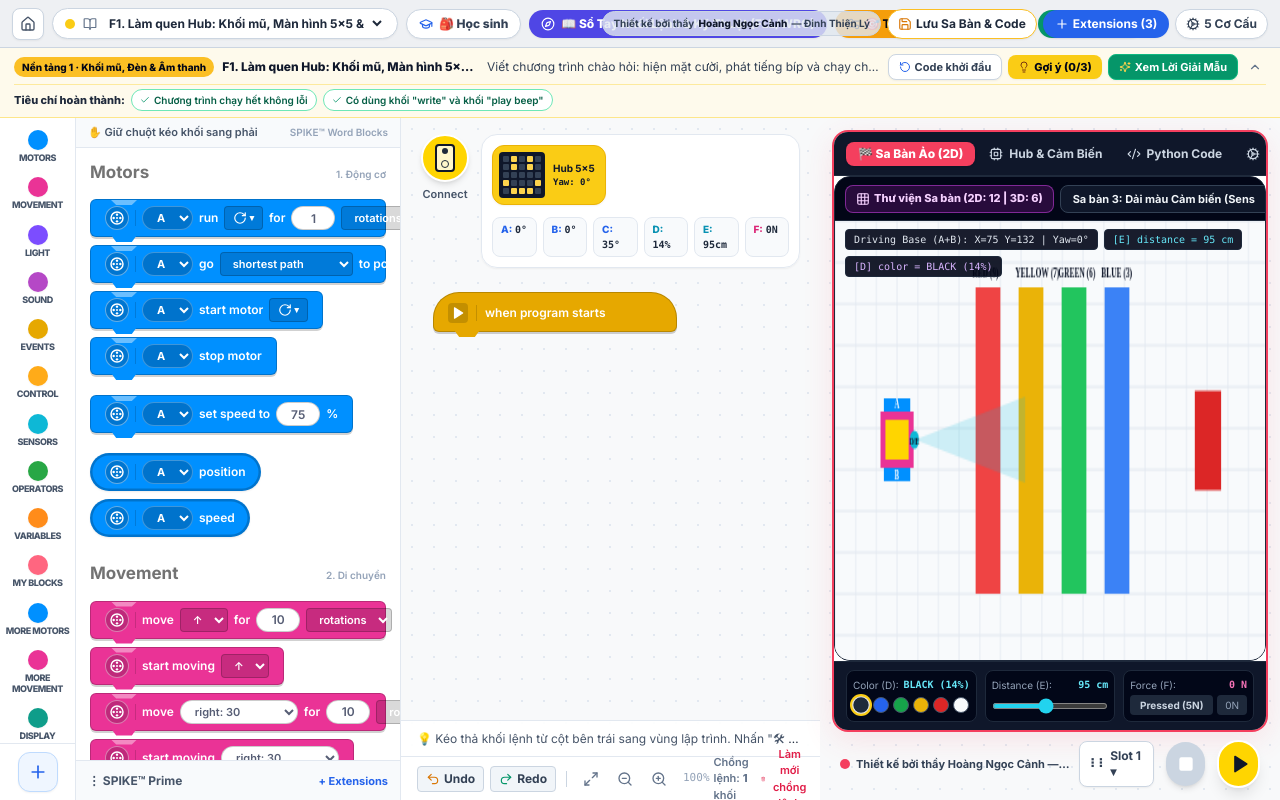
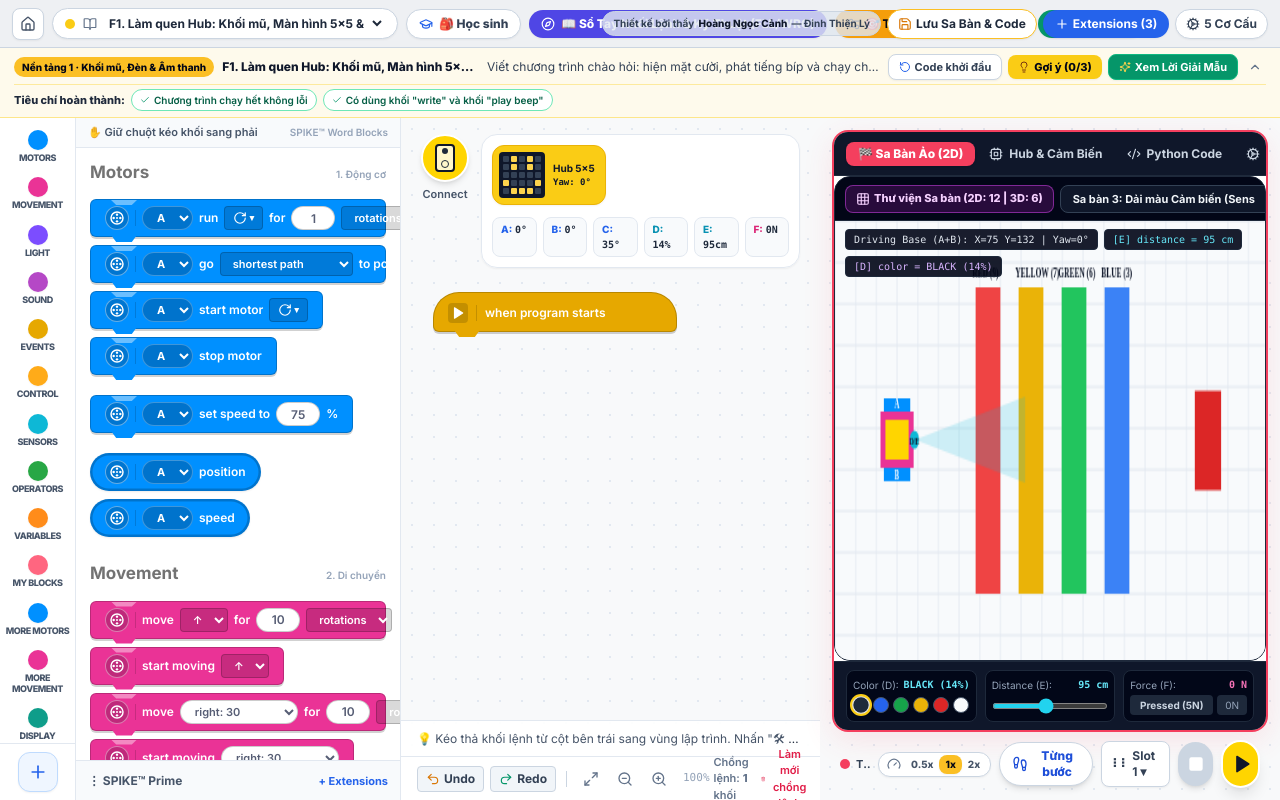
Before and after one commit to hncanhlsts/lego-spike-prime-studio, a React (Vite) app: page / in a window 1280 px wide. Built offline with nearby package versions, Linux system fonts and the light colour scheme.

Commit message:
feat: add step-by-step debugger mode and simulation speed controller (0.5x, 1x, 2x)

```diff
--- a/src/App.jsx
+++ b/src/App.jsx
@@ -39,7 +39,10 @@
   Award,
   ListChecks,
   ChevronDown,
-  ChevronUp
+  ChevronUp,
+  Footprints,
+  StepForward,
+  Gauge
 } from 'lucide-react';
 import SpikeBlockItem, { SpikeWheelBadge } from './components/SpikeBlockItem';
 import VirtualSimulatorPanel, {
@@ -337,6 +340,18 @@
   );
 
   const stopFlagRef = useRef(false);
+  const [simSpeed, setSimSpeed] = useState(1);
+  const simSpeedRef = useRef(1);
+  const [isStepMode, setIsStepMode] = useState(false);
+  const isStepModeRef = useRef(false);
+  const [isWaitingForStep, setIsWaitingForStep] = useState(false);
+  const stepResolverRef = useRef(null);
+
+  const changeSimSpeed = (newSpeed) => {
+    simSpeedRef.current = newSpeed;
+    setSimSpeed(newSpeed);
+    setStatusLog(`⚡ Đã chỉnh tốc độ mô phỏng sang: ${newSpeed}x`);
+  };
   const bleManagerRef = useRef(null);
   const paletteContainerRef = useRef(null);
   const categorySectionRefs = useRef({});
@@ -1203,7 +1218,10 @@
     });
   };
 
-  const sleep = (ms) => new Promise((r) => setTimeout(r, ms));
+  const sleep = (ms) =>
+    new Promise((r) =>
+      setTimeout(r, Math.max(5, Math.round(ms / (simSpeedRef.current || 1))))
+    );
 
   const playBeepSound = (midiNote = 60, durationSec = 0.35) => {
     try {
@@ -1506,6 +1524,19 @@
       for (const block of blockList || []) {
         if (stopFlagRef.current) break;
         setActiveBlockId(block.id);
+
+        if (isStepModeRef.current) {
+          setIsWaitingForStep(true);
+          const def = BLOCK_DEFINITIONS[block.type];
+          const bLabel = def ? `${def.nameEn} (${def.nameVi})` : block.type;
+          setStatusLog(`🐾 [Bước ${block.id}]: Đang dừng ở khối [${bLabel}]. Nhấn "Bước tiếp ▶" để thực thi.`);
+          await new Promise((resolve) => {
+            stepResolverRef.current = resolve;
+          });
+          setIsWaitingForStep(false);
+          if (stopFlagRef.current) break;
+        }
+
         const p = block.params || {};
 
         switch (block.type) {
@@ -2158,13 +2189,65 @@
     isContinuousDrivingRef.current = { moving: false, direction: 0, steering: 0 };
     setActiveBlockId(null);
     setIsRunning(false);
+    setIsStepMode(false);
+    isStepModeRef.current = false;
+    setIsWaitingForStep(false);
+    stepResolverRef.current = null;
   }
 };
 
+  const handleStepClick = async () => {
+    if (!isRunning) {
+      isStepModeRef.current = true;
+      setIsStepMode(true);
+      runProgram();
+    } else if (isWaitingForStep) {
+      if (stepResolverRef.current) {
+        const resolve = stepResolverRef.current;
+        stepResolverRef.current = null;
+        resolve();
+      }
+    } else {
+      isStepModeRef.current = true;
+      setIsStepMode(true);
+      setStatusLog('🐾 Đã chuyển sang chế độ Từng bước. Robot sẽ dừng ở khối tiếp theo.');
+    }
+  };
+
+  const handlePlayClick = () => {
+    if (isRunning) {
+      if (isStepModeRef.current || isWaitingForStep) {
+        isStepModeRef.current = false;
+        setIsStepMode(false);
+        setIsWaitingForStep(false);
+        setStatusLog('▶ Tiếp tục chạy liên tục chương trình...');
+        if (stepResolverRef.current) {
+          const resolve = stepResolverRef.current;
+          stepResolverRef.current = null;
+          resolve();
+        }
+      }
+    } else {
+      isStepModeRef.current = false;
+      setIsStepMode(false);
+      setIsWaitingForStep(false);
+      runProgram();
+    }
+  };
+
   const stopProgram = () => {
     stopFlagRef.current = true;
+    isStepModeRef.current = false;
+    setIsStepMode(false);
+    setIsWaitingForStep(false);
+    if (stepResolverRef.current) {
+      const resolve = stepResolverRef.current;
+      stepResolverRef.current = null;
+      resolve();
+    }
+    isContinuousDrivingRef.current = { moving: false, direction: 0, steering: 0 };
+    setActiveBlockId(null);
     setIsRunning(false);
-    setActiveBlockId(null);
     setStatusLog('⏹ Đã dừng chương trình.');
   };
 
@@ -3893,7 +3976,52 @@
                 </span>
               </div>
 
-              <div className="flex items-center gap-3">
+              <div className="flex items-center gap-2">
+                {/* Tốc độ mô phỏng 0.5x, 1x, 2x */}
+                <div className="flex items-center bg-white px-1 py-0.5 rounded-xl border border-slate-300 shadow-sm">
+                  <span className="text-[10px] text-slate-400 font-bold px-1 flex items-center gap-0.5" title="Tốc độ mô phỏng">
+                    <Gauge className="w-3.5 h-3.5 text-slate-500" />
+                  </span>
+                  {[0.5, 1, 2].map((spd) => (
+                    <button
+                      key={spd}
+                      onClick={() => changeSimSpeed(spd)}
+                      title={`Tốc độ mô phỏng: ${spd}x`}
+                      className={`px-1.5 py-0.5 rounded-lg text-[10px] font-extrabold transition ${
+                        simSpeed === spd
+                          ? 'bg-amber-400 text-slate-950 shadow-sm'
+                          : 'text-slate-600 hover:text-slate-900 hover:bg-slate-100'
+                      }`}
+                    >
+                      {spd}x
+                    </button>
+                  ))}
+                </div>
+
+                {/* Nút Chạy từng bước (Step-by-Step Debugger) */}
+                <button
+                  onClick={handleStepClick}
+                  title={
+                    !isRunning
+                      ? 'Bắt đầu Chạy từng bước (Step Debugger)'
+                      : isWaitingForStep
+                      ? 'Thực thi khối tiếp theo (Next Step)'
+                      : 'Tạm dừng & Chuyển sang chế độ từng bước'
+                  }
+                  className={`h-11 px-3 rounded-full flex items-center gap-1.5 shadow-md font-extrabold text-xs transition border ${
+                    isWaitingForStep
+                      ? 'bg-blue-600 text-white hover:bg-blue-500 ring-4 ring-blue-200 animate-pulse border-blue-400 scale-105'
+                      : isStepMode
+                      ? 'bg-blue-500 text-white hover:bg-blue-400 border-blue-400'
+                      : 'bg-white hover:bg-blue-50 text-blue-700 border-slate-300 hover:border-blue-400'
+                  }`}
+                >
+                  <Footprints className="w-4 h-4 shrink-0" />
+                  <span className="hidden sm:inline">
+                    {isWaitingForStep ? 'Bước tiếp ▶' : isStepMode ? 'Đang bước...' : 'Từng bước'}
+                  </span>
+                </button>
+
                 <div
                   onClick={() => setRightRedZoneTab('hub')}
                   title="5x5 Light Matrix & Program Slot"
@@ -3916,12 +4044,20 @@
                 </button>
 
                 <button
-                  onClick={runProgram}
-                  disabled={isRunning}
-                  title="Chạy chương trình (Run Program)"
+                  onClick={handlePlayClick}
+                  disabled={isRunning && !isWaitingForStep && !isStepMode}
+                  title={
+                    isRunning && (isWaitingForStep || isStepMode)
+                      ? 'Tiếp tục chạy liên tục (Resume Normal Run)'
+                      : isRunning
+                      ? 'Đang chạy mô phỏng...'
+                      : 'Chạy chương trình (Run Program)'
+                  }
                   className={`w-12 h-12 rounded-full flex items-center justify-center shadow-lg transition ${
-                    isRunning
-                      ? 'bg-amber-400 text-slate-950 animate-pulse'
+                    isRunning && !isWaitingForStep && !isStepMode
+                      ? 'bg-amber-400 text-slate-950 animate-pulse cursor-not-allowed opacity-90'
+                      : isRunning && (isWaitingForStep || isStepMode)
+                      ? 'bg-emerald-500 hover:bg-emerald-400 text-white animate-bounce ring-4 ring-emerald-200'
                       : 'bg-[#FFD500] hover:bg-yellow-400 text-slate-900 hover:scale-105 border-2 border-white'
                   }`}
                 >
--- a/src/components/CodingWorkspacePanel.jsx
+++ b/src/components/CodingWorkspacePanel.jsx
@@ -1225,7 +1225,7 @@
                     key={block.id}
                     onMouseEnter={() => setHoveredBlockDesc(def)}
                     className={`${shapeClass} px-3.5 py-2.5 text-white transition-all border border-black/20 ${
-                      isCurrent ? 'ring-4 ring-yellow-300 z-10 brightness-110' : ''
+                      isCurrent ? 'ring-4 ring-yellow-400 shadow-[0_0_20px_rgba(250,204,21,0.9)] z-20 brightness-110 scale-[1.01]' : ''
                     }`}
                     style={{ backgroundColor: def.color }}
                   >
--- a/src/components/SpikeBlockItem.jsx
+++ b/src/components/SpikeBlockItem.jsx
@@ -2562,7 +2562,7 @@
           : isEmbeddedBoolean
           ? 'cursor-default shadow-sm'
           : 'cursor-grab active:cursor-grabbing shadow-md'
-      } ${isCurrent ? 'ring-4 ring-yellow-300 z-10 brightness-110' : ''} ${
+      } ${isCurrent ? 'ring-4 ring-yellow-400 shadow-[0_0_20px_rgba(250,204,21,0.9)] z-20 brightness-110 scale-[1.01]' : ''} ${
         isDragging ? 'opacity-35 scale-95 ring-2 ring-dashed ring-white' : ''
       }`}
       style={{ backgroundColor: def.color, touchAction: 'none' }}
```
